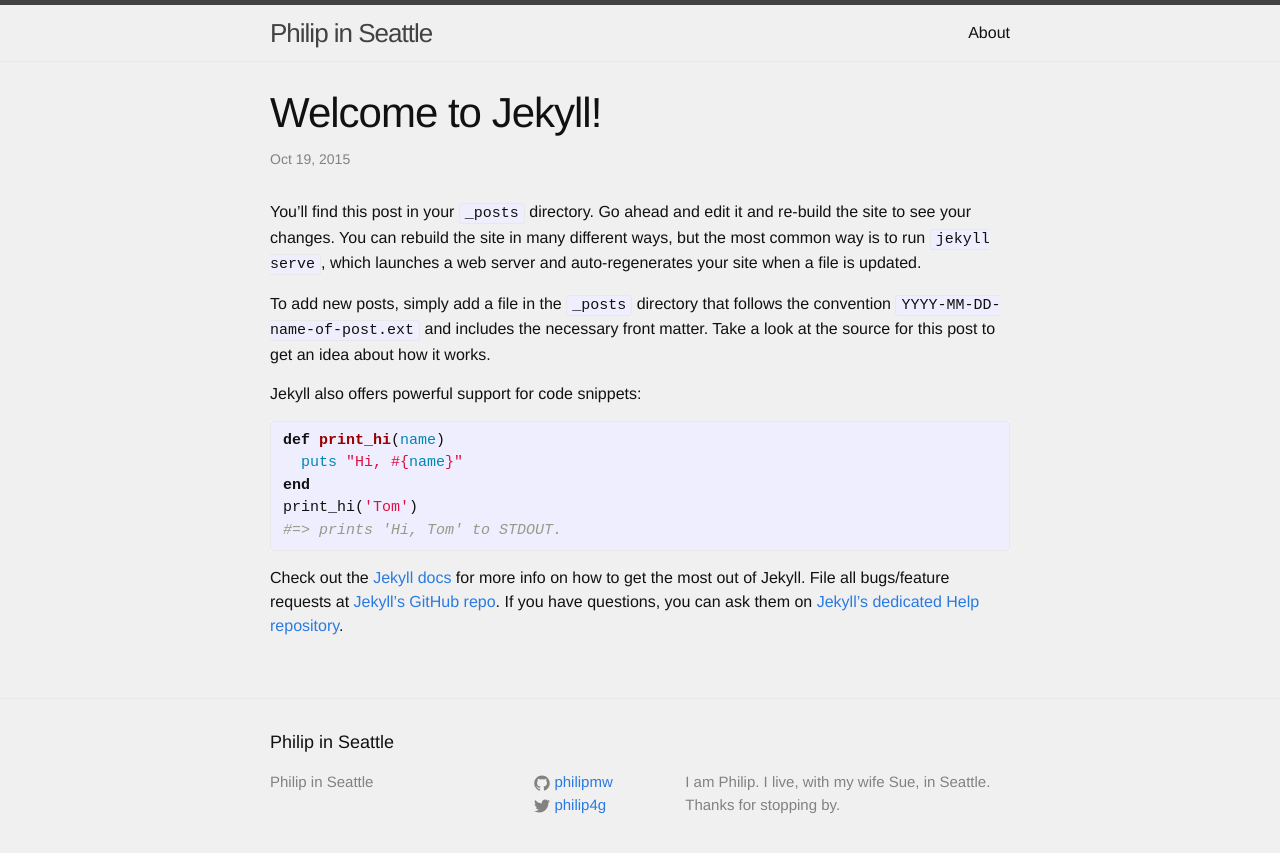
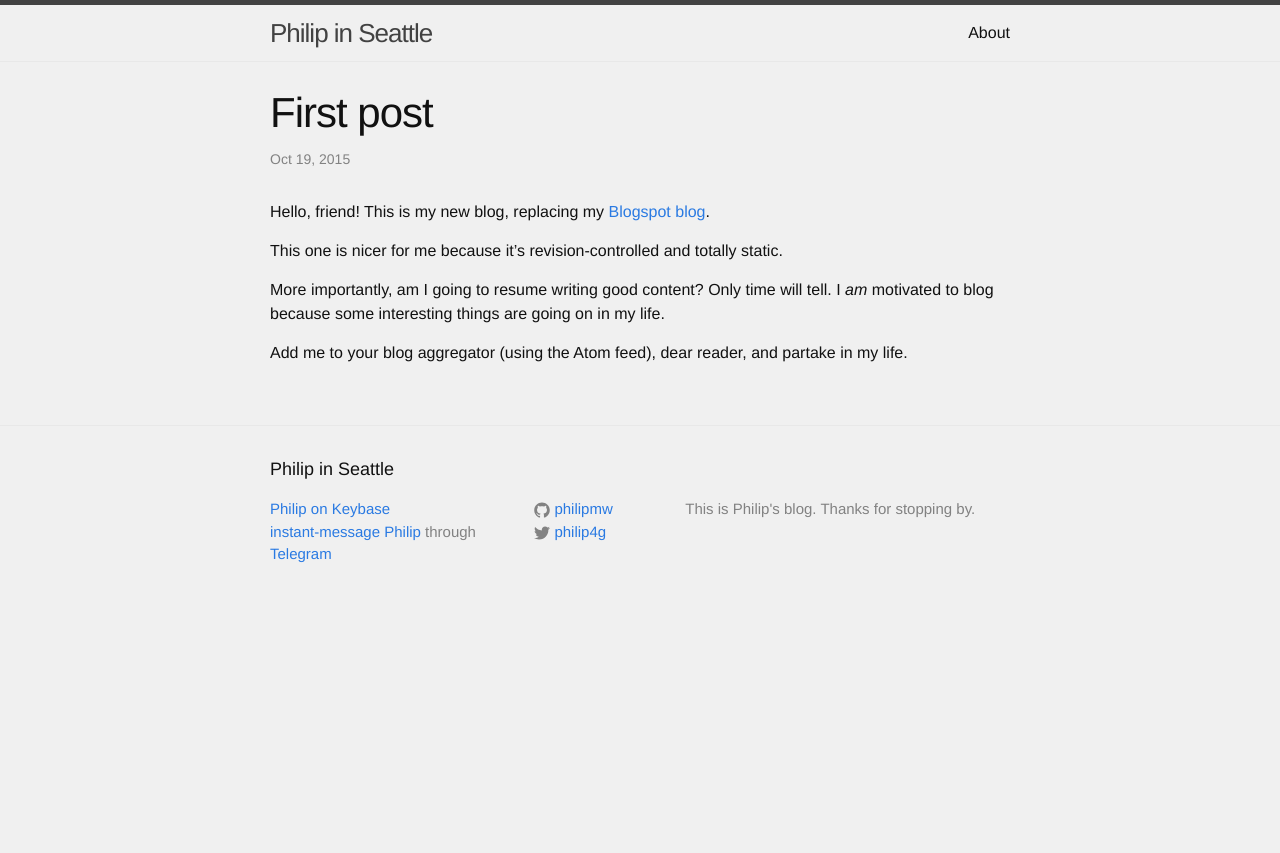
Before and after one commit to philipmw/philipmw.github.io, a Jekyll site: the page built from _posts/2015-10-19-welcome-to-jekyll.markdown, in a window 1280 px wide. Shown: the top 853 px of the page. Built offline with Jekyll 4.4.1, drawn with Linux system fonts in a browser that asks for light colours.

Commit message:
Blog customization

```diff
--- a/_config.yml
+++ b/_config.yml
@@ -1,8 +1,7 @@
 # Site settings
 title: Philip in Seattle
 description: >
-  I am Philip. I live, with my wife Sue, in Seattle.
-  Thanks for stopping by.
+  This is Philip's blog. Thanks for stopping by.
 baseurl: "" # the subpath of your site, e.g. /blog/
 url: "http://philipmw.github.io"
 twitter_username: philip4g
--- a/_includes/footer.html
+++ b/_includes/footer.html
@@ -7,8 +7,8 @@
     <div class="footer-col-wrapper">
       <div class="footer-col  footer-col-1">
         <ul class="contact-list">
-          <li>{{ site.title }}</li>
-          <li><a href="mailto:{{ site.email }}">{{ site.email }}</a></li>
+          <li><a href="https://keybase.io/philip">Philip on Keybase</a></li>
+          <li><a href="https://telegram.me/philip4g">instant-message Philip</a> through <a href="http://www.telegram.org">Telegram</a></li>
         </ul>
       </div>
 
--- a/_posts/2015-10-19-welcome-to-jekyll.markdown
+++ b/_posts/2015-10-19-welcome-to-jekyll.markdown
@@ -1,25 +1,14 @@
 ---
 layout: post
-title:  "Welcome to Jekyll!"
+title:  First post
 date:   2015-10-19 20:53:29
-categories: jekyll update
 ---
-You’ll find this post in your `_posts` directory. Go ahead and edit it and re-build the site to see your changes. You can rebuild the site in many different ways, but the most common way is to run `jekyll serve`, which launches a web server and auto-regenerates your site when a file is updated.
+Hello, friend! This is my new blog, replacing my [Blogspot blog](http://philip4g.blogspot.com/).
 
-To add new posts, simply add a file in the `_posts` directory that follows the convention `YYYY-MM-DD-name-of-post.ext` and includes the necessary front matter. Take a look at the source for this post to get an idea about how it works.
+This one is nicer for me because it's revision-controlled and totally static.
 
-Jekyll also offers powerful support for code snippets:
+More importantly, am I going to resume writing good content?
+Only time will tell.
+I *am* motivated to blog because some interesting things are going on in my life.
 
-{% highlight ruby %}
-def print_hi(name)
-  puts "Hi, #{name}"
-end
-print_hi('Tom')
-#=> prints 'Hi, Tom' to STDOUT.
-{% endhighlight %}
-
-Check out the [Jekyll docs][jekyll] for more info on how to get the most out of Jekyll. File all bugs/feature requests at [Jekyll’s GitHub repo][jekyll-gh]. If you have questions, you can ask them on [Jekyll’s dedicated Help repository][jekyll-help].
-
-[jekyll]:      http://jekyllrb.com
-[jekyll-gh]:   https://github.com/jekyll/jekyll
-[jekyll-help]: https://github.com/jekyll/jekyll-help
+Add me to your blog aggregator (using the Atom feed), dear reader, and partake in my life.
```
Also changed, not shown: about.md (+4 -3 lines).
